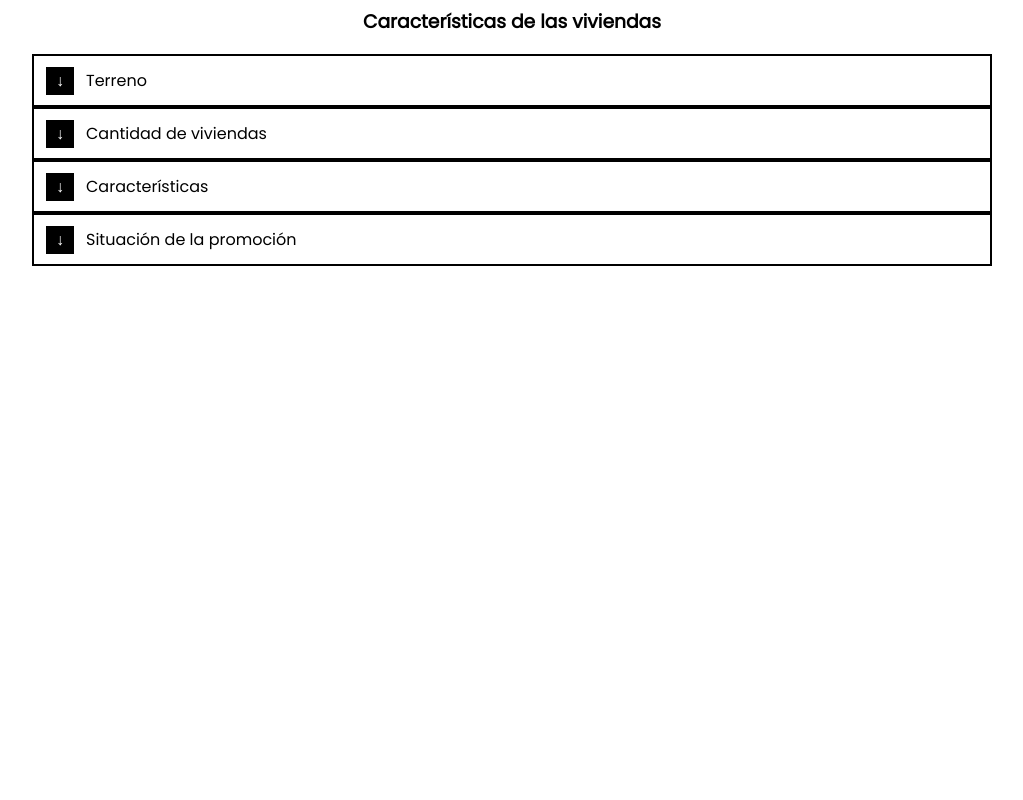
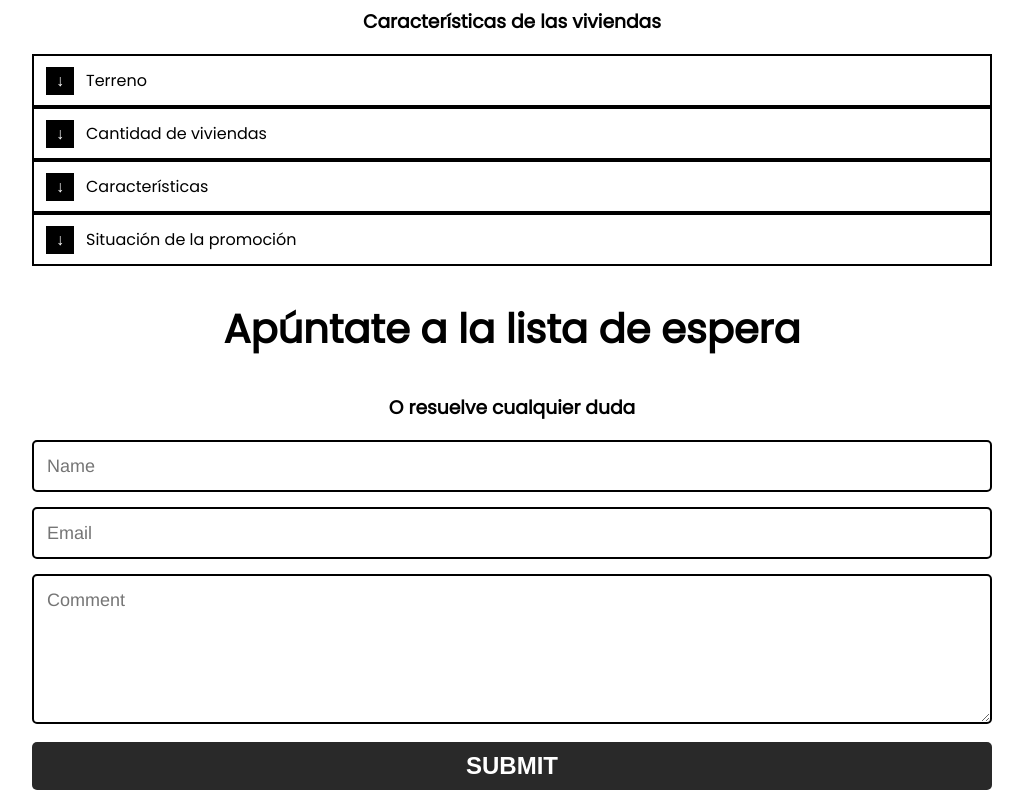
Before and after one commit to RubenValls/lapinada, an Angular app: page / in a window 1280 px wide. Shown: the part 2121-2921 px from the top of the page, without its empty margins (128-1151 px from the left). Before the commit the page ends 2387 px from the top, so only its background shows below. Built offline with nearby package versions, Linux system fonts and the light colour scheme.

Commit message:
add new form to send emails

```diff
--- /dev/null
+++ b/src/app/main-page/components/contact-form/contact-form.component.html
@@ -0,0 +1,8 @@
+<div class="container">
+    <form target="_blank" action="https://formsubmit.co/r.vallsaparici@gmail.com" method="POST">
+        <input name="name" type="text" class="feedback-input" placeholder="Name" required/>
+        <input name="email" type="text" class="feedback-input" placeholder="Email" required/>
+        <textarea name="text" class="feedback-input" placeholder="Comment" required></textarea>
+        <input type="submit" value="SUBMIT"/>
+    </form>
+</div>
--- /dev/null
+++ b/src/app/main-page/components/contact-form/contact-form.component.scss
@@ -0,0 +1,48 @@
+.container{
+    width: 75%;
+    justify-content: center;
+    align-items: center;
+    margin: 10px auto;
+}
+.feedback-input {
+    color:black;
+    font-family: Helvetica, Arial, sans-serif;
+    font-weight:500;
+    font-size: 18px;
+    border-radius: 5px;
+    line-height: 22px;
+    background-color: transparent;
+    border:2px solid black;
+    transition: all 0.3s;
+    padding: 13px;
+    margin-bottom: 15px;
+    width:100%;
+    box-sizing: border-box;
+    outline:0;
+  }
+
+  .feedback-input:focus { border:2px solid black; }
+
+  textarea {
+    height: 150px;
+    line-height: 150%;
+    resize:vertical;
+  }
+
+  [type="submit"] {
+    font-family: 'Montserrat', Arial, Helvetica, sans-serif;
+    width: 100%;
+    background:#292929;
+    border-radius:5px;
+    border:0;
+    cursor:pointer;
+    color:white;
+    font-size:24px;
+    padding-top:10px;
+    padding-bottom:10px;
+    transition: all 0.3s;
+    margin-top:-4px;
+    font-weight:700;
+  }
+  [type="submit"]:hover { background:gray;
+}
--- a/src/app/main-page/main-page.component.html
+++ b/src/app/main-page/main-page.component.html
@@ -31,3 +31,7 @@
         ></app-list-item>
     }
 </section>
+<section class="contact-form">
+    <app-hero-text header='Apúntate a la lista de espera' subHeader='O resuelve cualquier duda' id="viviendas"></app-hero-text>
+    <app-contact-form></app-contact-form>
+</section>
--- a/src/app/main-page/main-page.component.ts
+++ b/src/app/main-page/main-page.component.ts
@@ -7,6 +7,7 @@ import { FeatureCardComponent } from './components/shared/feature-card/feature-c
 import { featureCardData } from './components/shared/feature-card/cards-data';
 import { ListItemComponent } from './components/shared/list-item/list-item.component';
 import { listItemData } from './components/shared/list-item/list-item-data';
+import { ContactFormComponent } from './components/contact-form/contact-form.component';
 
 @Component({
   selector: 'app-main-page',
@@ -18,6 +19,7 @@ import { listItemData } from './components/shared/list-item/list-item-data';
     GoogleMapComponent,
     FeatureCardComponent,
     ListItemComponent,
+    ContactFormComponent
   ],
   templateUrl: './main-page.component.html',
   styleUrl: './main-page.component.scss'
```
Also changed, not shown: src/app/main-page/components/contact-form/contact-form.component.ts (added, +12 -0 lines), 1 other file (tests, documents, lock files or other folders).
